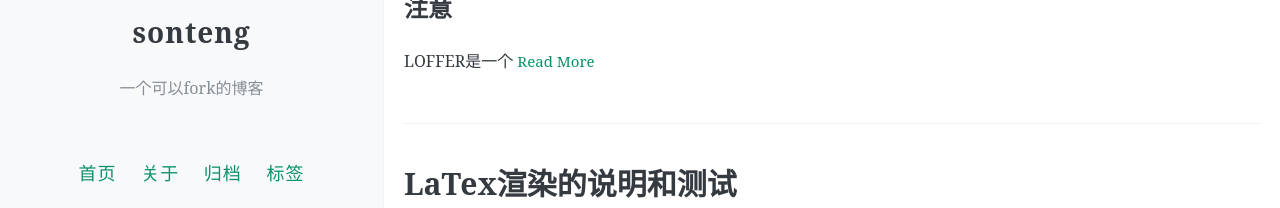
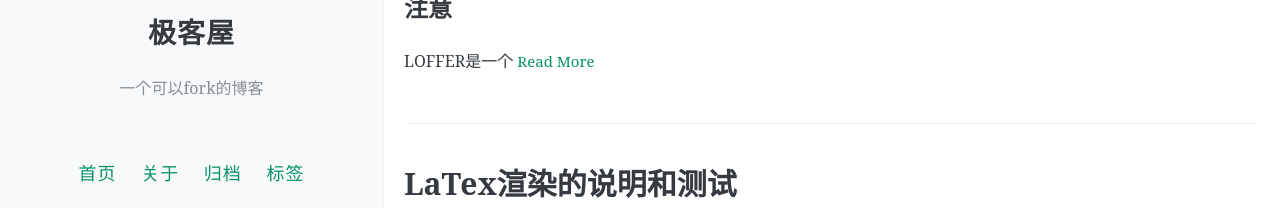
Before and after one commit to sunlinsong888/sonteng, a Jekyll site: the page built from index.html, in a window 1280 px wide. Shown: the part 290-498 px from the top of the page. Built offline with Jekyll 4.4.1, drawn with Linux system fonts in a browser that asks for light colours; the list of posts is cut into pages by our own code; comment, search, counter and statistics services are not loaded.

Commit message:
Update _config.yml

```diff
--- a/_config.yml
+++ b/_config.yml
@@ -7,7 +7,7 @@
 # 井号后面的文字是说明文档，不会被程序读取。
 
 # 描述/签名
-name: sonteng
+name: 极客屋
 description: 一个可以fork的博客
 
 # 输入你的网站域名（如果你没有添加自己的域名，而是直接用GitHub pages分配的域名的话可以省略）
```
